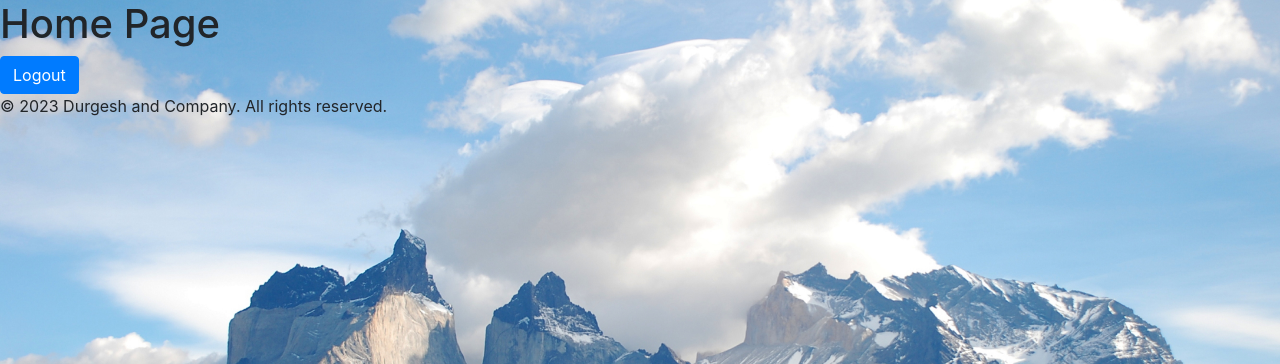
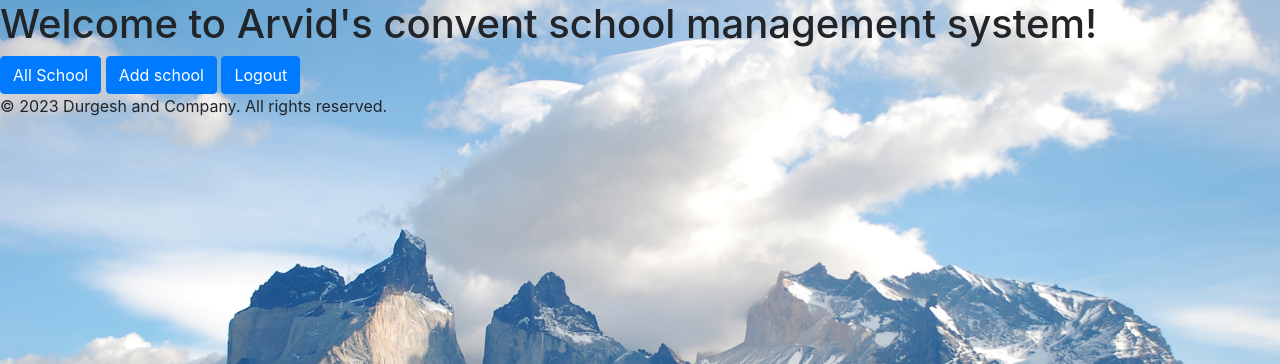
Before and after one commit to durgeshrajak/arvind_school_management, a Django app: page /home/ in a window 1280 px wide. Shown: the part 56-420 px from the top of the page. Run offline with Django 3.2, Linux system fonts and the light colour scheme; a user stored in the database is signed in.

Commit message:
2nd  Initial commit

```diff
--- a/templates/home.html
+++ b/templates/home.html
@@ -13,8 +13,10 @@
 
 {% block content %}
 <body>
-  <h1>Home Page</h1>
-
+  <h1>Welcome to Arvid's convent school management system!</h1>
+  <a href="{% url 'school_list' %}" class="btn btn-primary">All School</a>
+  <a href="{% url 'add_school' %}" class="btn btn-primary">Add school</a>
+  {% comment %} <a href="{% url 'edit_school' %}" class="btn btn-primary">Edit School Details</a> {% endcomment %}
   <a href="{% url 'logout' %}" class="btn btn-primary">Logout</a>
 </body>
 {% endblock %}
```
Also changed, not shown: requirements.txt (added).
